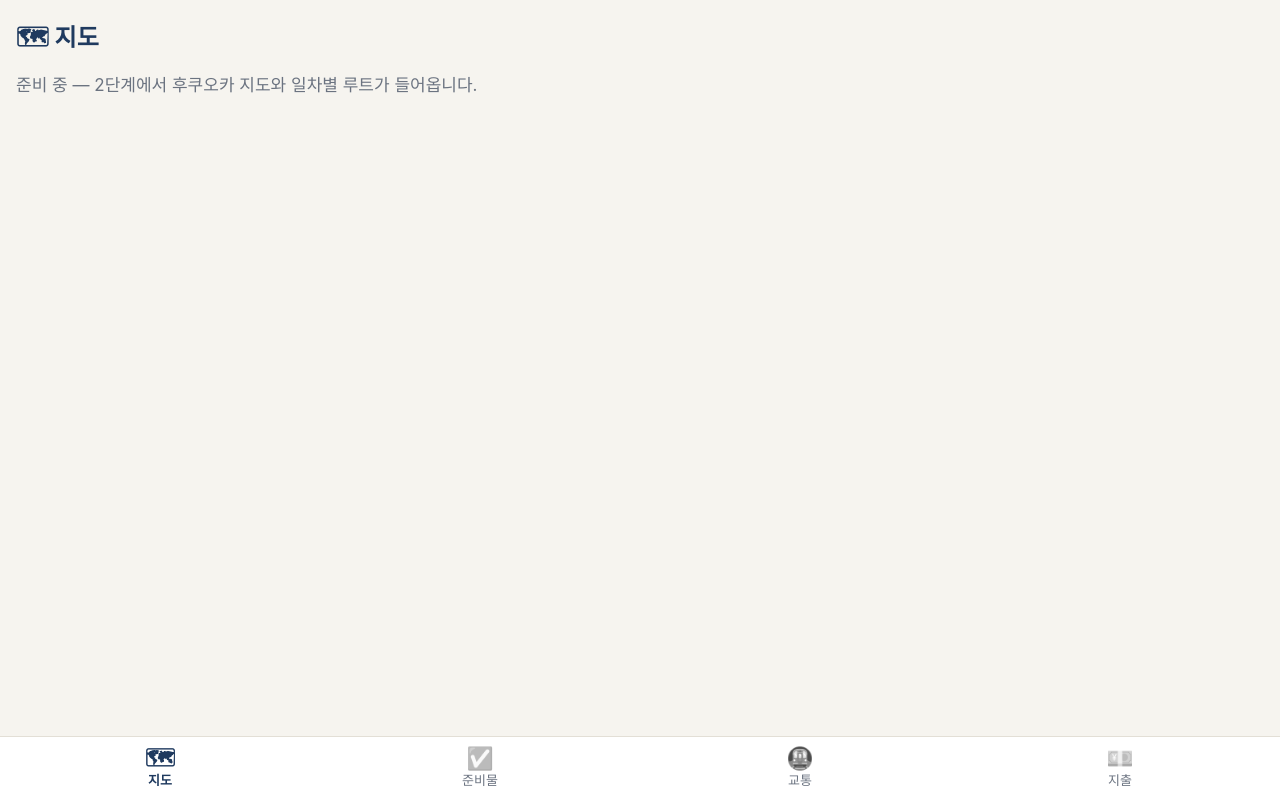
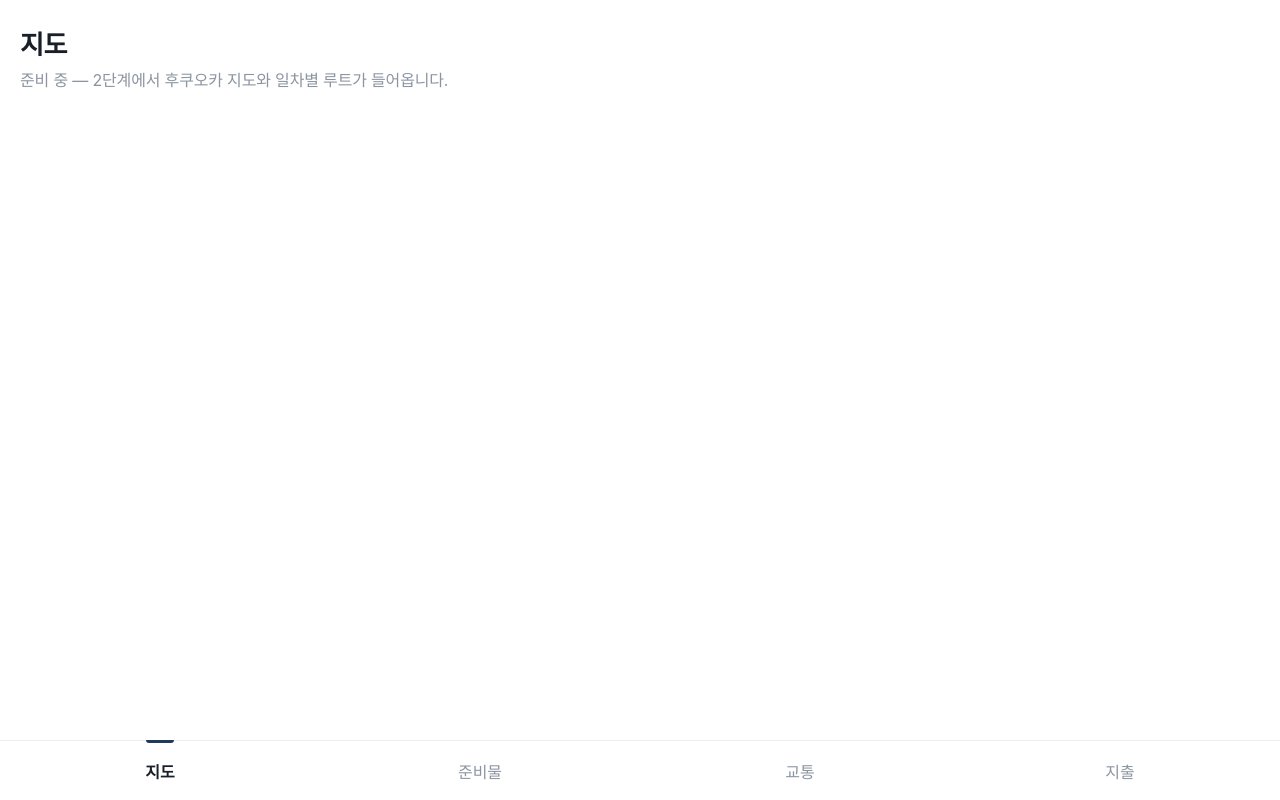
Before and after one commit to parkjonghwan22-jerry/Japen_Fukuoka_Trip, a website with bundled scripts: page index.html in a window 1280 px wide. Built offline with nearby package versions, Linux system fonts and the light colour scheme; a web font is replaced by a local one.

Commit message:
style: 이모지 아이콘 제거, Pretendard 폰트·흰 배경으로 정리
Co-Authored-By: Claude Opus 5.5 <noreply@anthropic.com>

```diff
--- a/css/app.css
+++ b/css/app.css
@@ -1,15 +1,19 @@
 :root {
-  --bg: #f6f4ef;
+  --bg: #ffffff;
   --surface: #ffffff;
-  --text: #1d2430;
-  --muted: #6b7380;
+  --subtle: #f4f5f7;
+  --text: #191f28;
+  --text-2: #4e5968;
+  --muted: #8b95a1;
   --primary: #1f3a5f;
   --accent: #c8423b;
-  --line: #e3dfd6;
-  --warn-bg: #fff3cd;
-  --warn-text: #6b4e00;
-  --tabbar-h: 64px;
+  --line: #eceef1;
+  --warn-bg: #fff8e6;
+  --warn-text: #7a5600;
+  --tabbar-h: 60px;
+  --safe-top: env(safe-area-inset-top, 0px);
   --safe-bottom: env(safe-area-inset-bottom, 0px);
+  --font: "Pretendard Variable", Pretendard, -apple-system, "Noto Sans KR", "Apple SD Gothic Neo", sans-serif;
 }
 
 * { box-sizing: border-box; }
@@ -19,10 +23,13 @@ html, body {
   height: 100%;
   background: var(--bg);
   color: var(--text);
-  font-family: -apple-system, "Pretendard", "Noto Sans KR", "Apple SD Gothic Neo", sans-serif;
+  font-family: var(--font);
   font-size: 17px;
-  line-height: 1.5;
+  line-height: 1.6;
+  letter-spacing: -0.01em;
+  -webkit-font-smoothing: antialiased;
   -webkit-tap-highlight-color: transparent;
+  word-break: keep-all;
 }
 
 body {
@@ -31,11 +38,16 @@ body {
   overscroll-behavior: none;
 }
 
+button { font-family: inherit; }
+
 #banner {
+  margin: calc(12px + var(--safe-top)) 16px 0;
+  padding: 12px 14px;
+  border-radius: 12px;
   background: var(--warn-bg);
   color: var(--warn-text);
-  padding: 10px 16px;
   font-size: 15px;
+  line-height: 1.5;
 }
 
 #view {
@@ -45,9 +57,15 @@ body {
   padding-bottom: calc(var(--tabbar-h) + var(--safe-bottom));
 }
 
-.page { padding: 20px 16px; }
-.page h1 { margin: 0 0 8px; font-size: 24px; color: var(--primary); }
-.page .placeholder { color: var(--muted); }
+.page { padding: calc(28px + var(--safe-top)) 20px 24px; }
+.page h1 {
+  margin: 0 0 6px;
+  font-size: 26px;
+  font-weight: 700;
+  letter-spacing: -0.02em;
+  line-height: 1.3;
+}
+.page .placeholder { margin: 0; color: var(--muted); font-size: 16px; }
 
 #tabbar {
   position: fixed;
@@ -56,28 +74,37 @@ body {
   padding-bottom: var(--safe-bottom);
   display: grid;
   grid-template-columns: repeat(4, 1fr);
-  background: var(--surface);
+  background: rgba(255, 255, 255, 0.96);
+  backdrop-filter: blur(8px);
   border-top: 1px solid var(--line);
   z-index: 1000;
 }
 
 #tabbar button {
   appearance: none;
+  position: relative;
   border: 0;
   background: none;
-  font: inherit;
-  font-size: 13px;
+  min-height: 56px;
+  font-size: 16px;
+  font-weight: 500;
   color: var(--muted);
-  display: flex;
-  flex-direction: column;
-  align-items: center;
-  justify-content: center;
-  gap: 2px;
-  min-height: 56px;
   cursor: pointer;
 }
 
-#tabbar button .ico { font-size: 22px; line-height: 1; filter: grayscale(1); opacity: .7; }
+#tabbar button[aria-current="page"] {
+  color: var(--text);
+  font-weight: 700;
+}
 
-#tabbar button[aria-current="page"] { color: var(--primary); font-weight: 700; }
-#tabbar button[aria-current="page"] .ico { filter: none; opacity: 1; }
+#tabbar button[aria-current="page"]::before {
+  content: "";
+  position: absolute;
+  top: -1px;
+  left: 50%;
+  width: 28px;
+  height: 3px;
+  border-radius: 0 0 3px 3px;
+  background: var(--primary);
+  transform: translateX(-50%);
+}
--- a/index.html
+++ b/index.html
@@ -3,10 +3,12 @@
 <head>
   <meta charset="utf-8">
   <meta name="viewport" content="width=device-width, initial-scale=1, viewport-fit=cover">
-  <meta name="theme-color" content="#1f3a5f">
+  <meta name="theme-color" content="#ffffff">
   <title>후쿠오카 여행</title>
   <link rel="manifest" href="./manifest.webmanifest">
   <link rel="icon" href="./icons/icon-192.png">
+  <link rel="preconnect" href="https://cdn.jsdelivr.net" crossorigin>
+  <link rel="stylesheet" href="https://cdn.jsdelivr.net/gh/orioncactus/pretendard@v1.3.9/dist/web/variable/pretendardvariable-dynamic-subset.min.css">
   <link rel="stylesheet" href="./css/app.css">
   <script type="module" src="./js/app.js"></script>
 </head>
@@ -14,10 +16,10 @@
   <div id="banner" role="alert" hidden></div>
   <main id="view"></main>
   <nav id="tabbar" aria-label="메뉴">
-    <button type="button" data-tab="map"><span class="ico" aria-hidden="true">🗺</span><span>지도</span></button>
-    <button type="button" data-tab="checklist"><span class="ico" aria-hidden="true">✅</span><span>준비물</span></button>
-    <button type="button" data-tab="transit"><span class="ico" aria-hidden="true">🚇</span><span>교통</span></button>
-    <button type="button" data-tab="expense"><span class="ico" aria-hidden="true">💴</span><span>지출</span></button>
+    <button type="button" data-tab="map">지도</button>
+    <button type="button" data-tab="checklist">준비물</button>
+    <button type="button" data-tab="transit">교통</button>
+    <button type="button" data-tab="expense">지출</button>
   </nav>
 </body>
 </html>
--- a/js/tabs/checklist.js
+++ b/js/tabs/checklist.js
@@ -1,7 +1,7 @@
 export function mount(el, store) {
   el.innerHTML = `
     <section class="page">
-      <h1>✅ 준비물</h1>
+      <h1>준비물</h1>
       <p class="placeholder">준비 중 — 6단계에서 출발 전 체크리스트가 들어옵니다.</p>
     </section>`;
 }
--- a/js/tabs/expense.js
+++ b/js/tabs/expense.js
@@ -1,7 +1,7 @@
 export function mount(el, store) {
   el.innerHTML = `
     <section class="page">
-      <h1>💴 지출</h1>
+      <h1>지출</h1>
       <p class="placeholder">준비 중 — 8단계에서 지출 기록과 정산이 들어옵니다.</p>
     </section>`;
 }
--- a/js/tabs/map.js
+++ b/js/tabs/map.js
@@ -1,7 +1,7 @@
 export function mount(el, store) {
   el.innerHTML = `
     <section class="page">
-      <h1>🗺 지도</h1>
+      <h1>지도</h1>
       <p class="placeholder">준비 중 — 2단계에서 후쿠오카 지도와 일차별 루트가 들어옵니다.</p>
     </section>`;
 }
--- a/js/tabs/transit.js
+++ b/js/tabs/transit.js
@@ -1,7 +1,7 @@
 export function mount(el, store) {
   el.innerHTML = `
     <section class="page">
-      <h1>🚇 교통</h1>
+      <h1>교통</h1>
       <p class="placeholder">준비 중 — 7단계에서 교통 메모가 들어옵니다.</p>
     </section>`;
 }
--- a/sw.js
+++ b/sw.js
@@ -1,5 +1,5 @@
 // 배포할 때마다 CACHE_VERSION을 올려야 폰에 새 버전이 반영된다.
-const CACHE_VERSION = 'v1';
+const CACHE_VERSION = 'v2';
 const CACHE_NAME = 'fukuoka-trip-' + CACHE_VERSION;
 
 const APP_FILES = [
```
Also changed, not shown: docs/screens/stage1-tabs.png, manifest.webmanifest.
